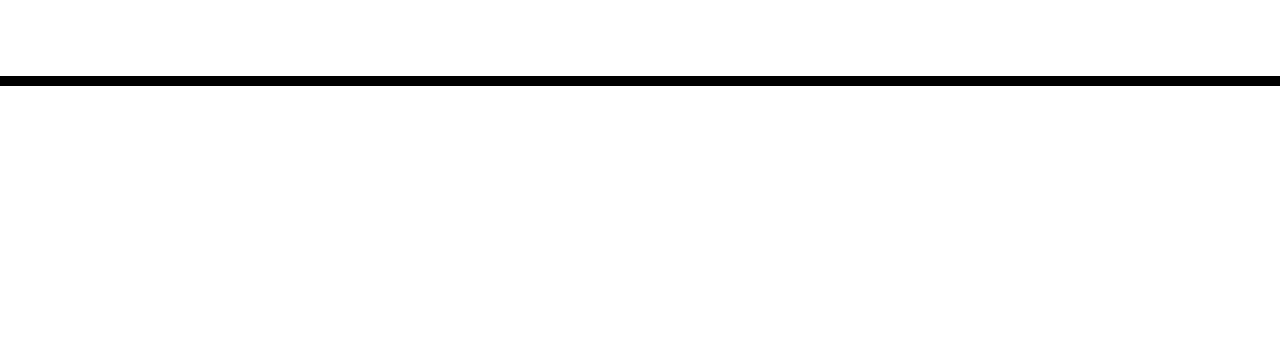
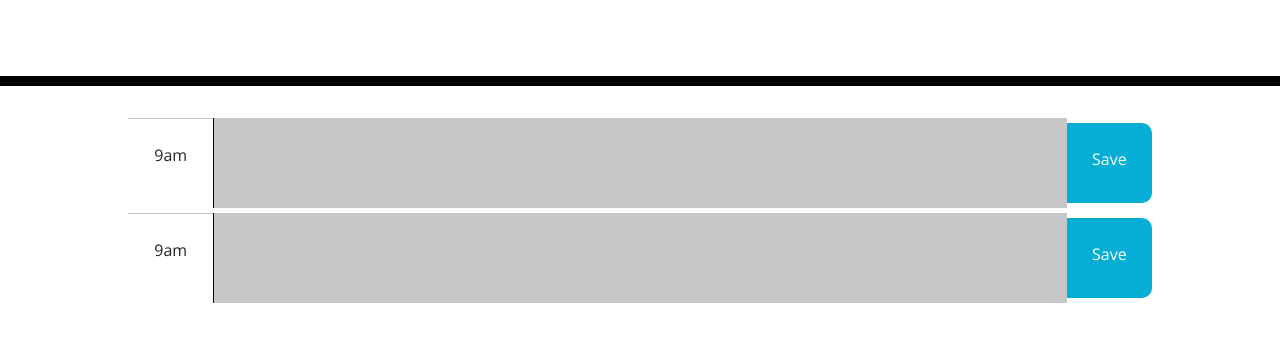
Before and after one commit to ShaneMcElrath/Work-Day-Scheduler, a plain HTML site: page index.html in a window 1280 px wide. Shown: the part 182-524 px from the top of the page. Drawn offline with nearby package versions, Linux system fonts and the light colour scheme.

Commit message:
Styled Timeblocks

```diff
--- a/style.css
+++ b/assets/css/style.css
@@ -28,12 +28,6 @@ textarea{
 .time-block{
   text-align: center;
   border-radius: 15px;
-}
-
-.row {
-  white-space: pre-wrap;
-  height: 80px;
-  border-top: 1px solid white;;
 }
 
 .hour {
@@ -69,3 +63,43 @@ textarea{
   font-size: 20px;
   transition: all .3s ease-in-out;
 }
+
+
+/*Timeblocks*/
+.timeblock {
+height: 90px;
+width: 80%;
+margin-bottom: 5px;
+}
+
+.activitys {
+  background-color: rgb(199, 199, 199);
+  white-space: normal;
+  word-wrap: break-word;
+  padding: 20px;
+  line-height: 1.5;
+  overflow-y:hidden;
+}
+
+.time{
+  padding-top: 28px;
+  height: auto;
+  background-color: white;
+  border-top: solid rgb(199,199,199) 1px;
+  /* border-bottom: solid rgb(199,199,199) 1px; */
+}
+
+.save {
+  background-color: #06AED5;
+  color: white;
+  padding-top: 28px;
+  margin-top: 5px;
+  height: 80px;
+  border-top-right-radius: 10px;
+  border-bottom-right-radius: 10px;
+}
+
+.save:hover {
+  font-size: 20px;
+  transition: all .3s ease-in-out;
+}
--- a/index.html
+++ b/index.html
@@ -18,21 +18,45 @@
       href="https://fonts.googleapis.com/css?family=Open+Sans&display=swap"
       rel="stylesheet"
     />
-    <link rel="stylesheet" href="style.css" />
+    <link rel="stylesheet" href="./assets/css/style.css" />
     <title>Work Day Scheduler</title>
   </head>
 
   <body>
+
     <header class="jumbotron">
       <h1 class="display-3">Work Day Scheduler</h1>
       <p class="lead">A simple calendar app for scheduling your work day</p>
       <p id="currentDay" class="lead"></p>
     </header>
-    <div class="container">
-      <!-- Timeblocks go here -->
-    </div>
+
+
+    <main class="">
+      <div class="row mx-auto d-flex d-flexwrap justify-content-center">
+        <!-- Timeblocks go here -->
+        <div class="timeblock row border-white">
+          <span class="time col-2 col-lg-1 text-center">9am</span>
+          <!-- <span class="activitys col-8 col-lg-10 ">
+          </span>
+        -->
+        <textarea maxlength="100" class="activitys col-8 col-lg-10 "></textarea>
+          <span class="save col-2 col-lg-1 text-center ">Save</span>
+        </div>
+
+        <div class="timeblock row rounded border-white">
+          <span class="time col-2 col-lg-1 text-center">9am</span>
+          <textarea rows="2" class="activitys col-8 col-lg-10 "></textarea>
+          <!-- <span class="activitys col-8 col-lg-10 ">
+          </span>
+        -->
+          <span class="save col-2 col-lg-1 text-center">Save</span>
+        </div>
+
+      </div>
+    </main>
 
     <script src="https://code.jquery.com/jquery-3.4.1.min.js"></script>
     <script src="https://cdnjs.cloudflare.com/ajax/libs/moment.js/2.24.0/moment.min.js"></script>
+
   </body>
 </html>
```
Also changed, not shown: assets/js/script.js (added).
